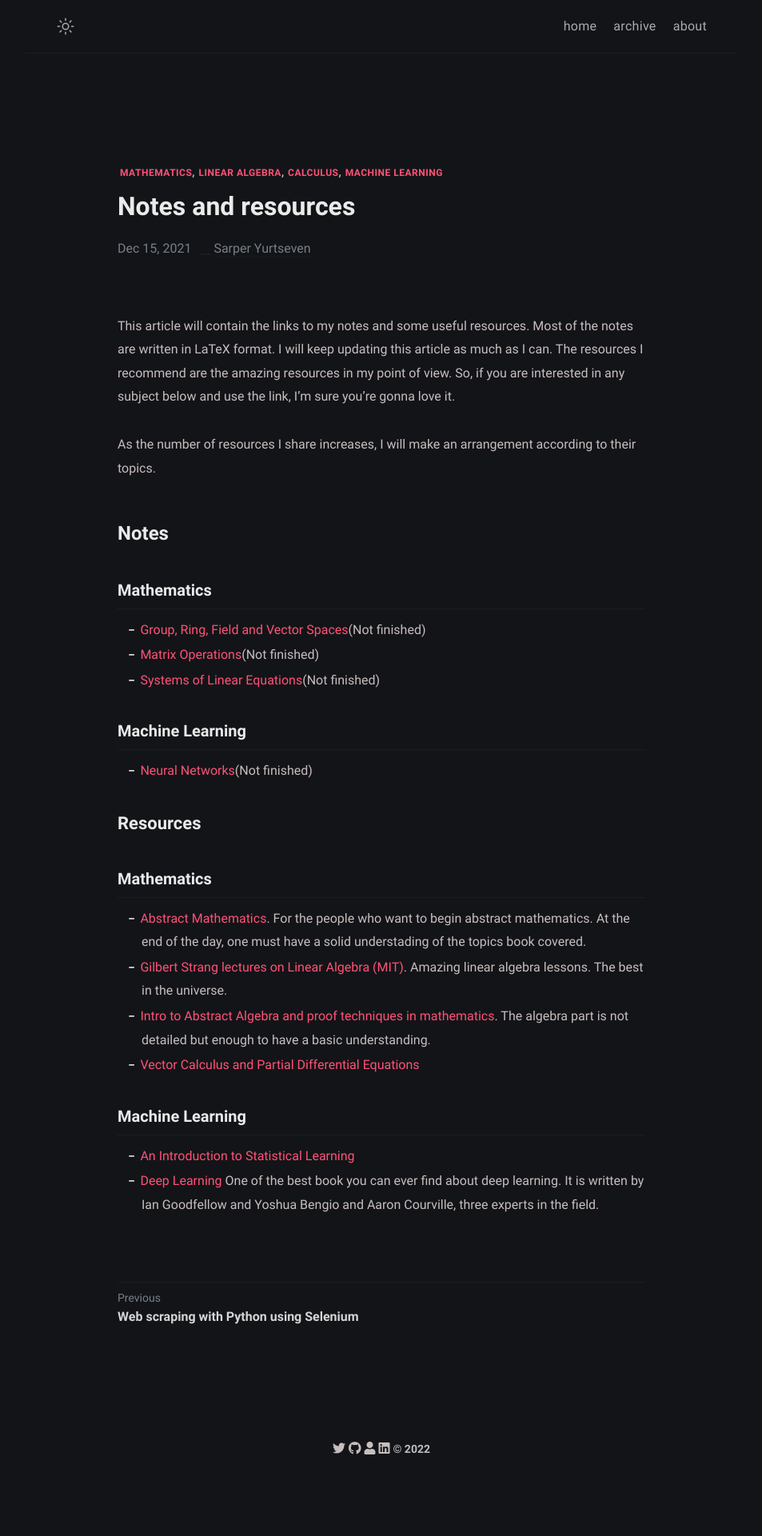
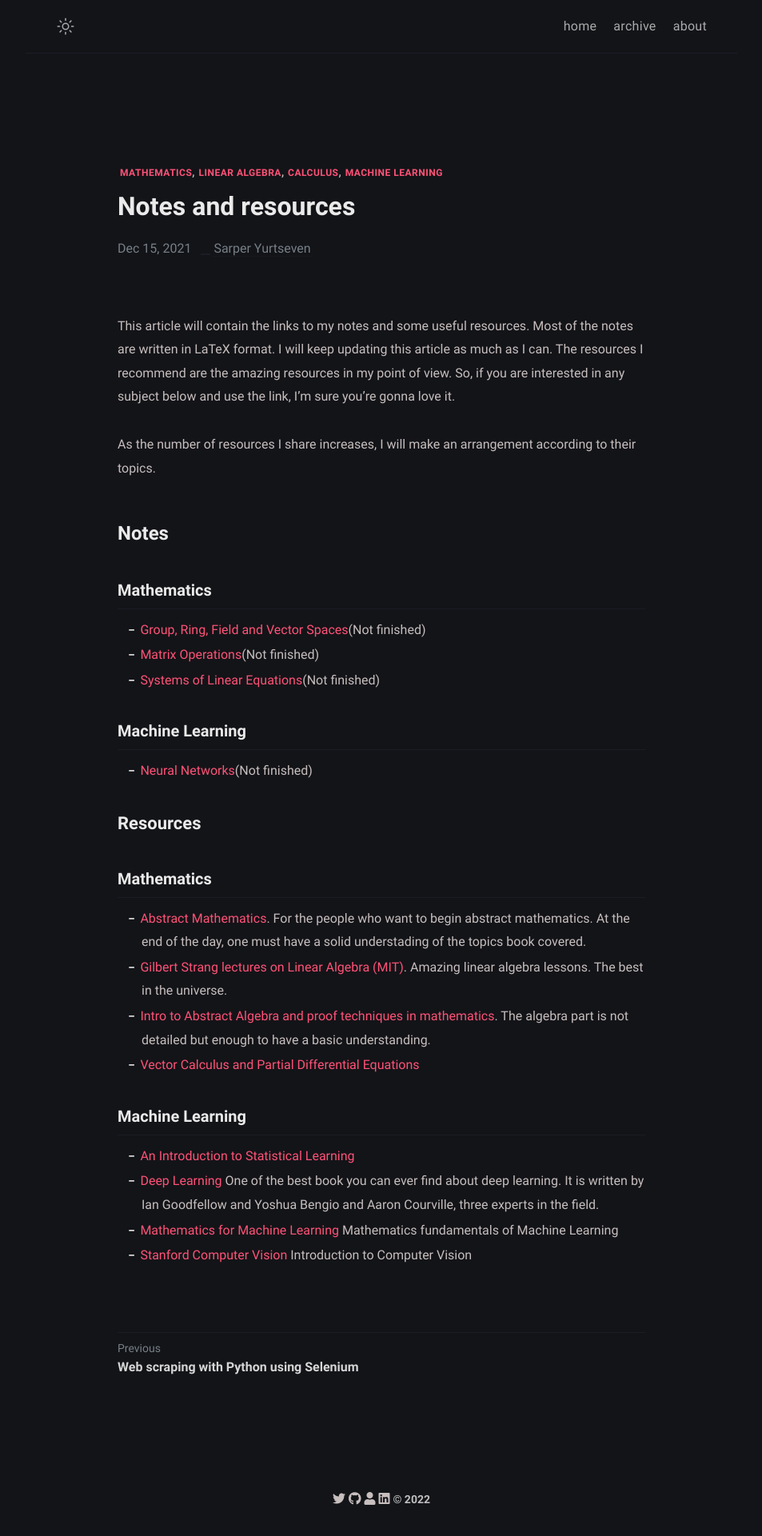
Before and after one commit to sarperyn/sarperyn.github.io, a Jekyll site: the page built from _posts/notes/2021-12-15-notes.md, in a window 1280 px wide. Shown: the whole page at 80% size, without its empty margins (163-1116 px from the left). Built offline with Jekyll 4.4.1, drawn with Linux system fonts in a browser that asks for light colours; before the commit the page ends 1858 px from its top, so only the background shows below that.

Commit message:
new resources added

```diff
--- a/_posts/notes/2021-12-15-notes.md
+++ b/_posts/notes/2021-12-15-notes.md
@@ -32,3 +32,5 @@ As the number of resources I share increases, I will make an arrangement accordi
 
 - [An Introduction to Statistical Learning](https://hastie.su.domains/ISLR2/ISLRv2_website.pdf)
 - [Deep Learning](https://www.deeplearningbook.org) One of the best book you can ever find about deep learning. It is written by Ian Goodfellow and Yoshua Bengio and Aaron Courville, three experts in the field.
+- [Mathematics for Machine Learning](https://mml-book.github.io/book/mml-book.pdf) Mathematics fundamentals of Machine Learning
+- [Stanford Computer Vision](https://www.youtube.com/watch?v=vT1JzLTH4G4&list=PLf7L7Kg8_FNxHATtLwDceyh72QQL9pvpQ) Introduction to Computer Vision
```
